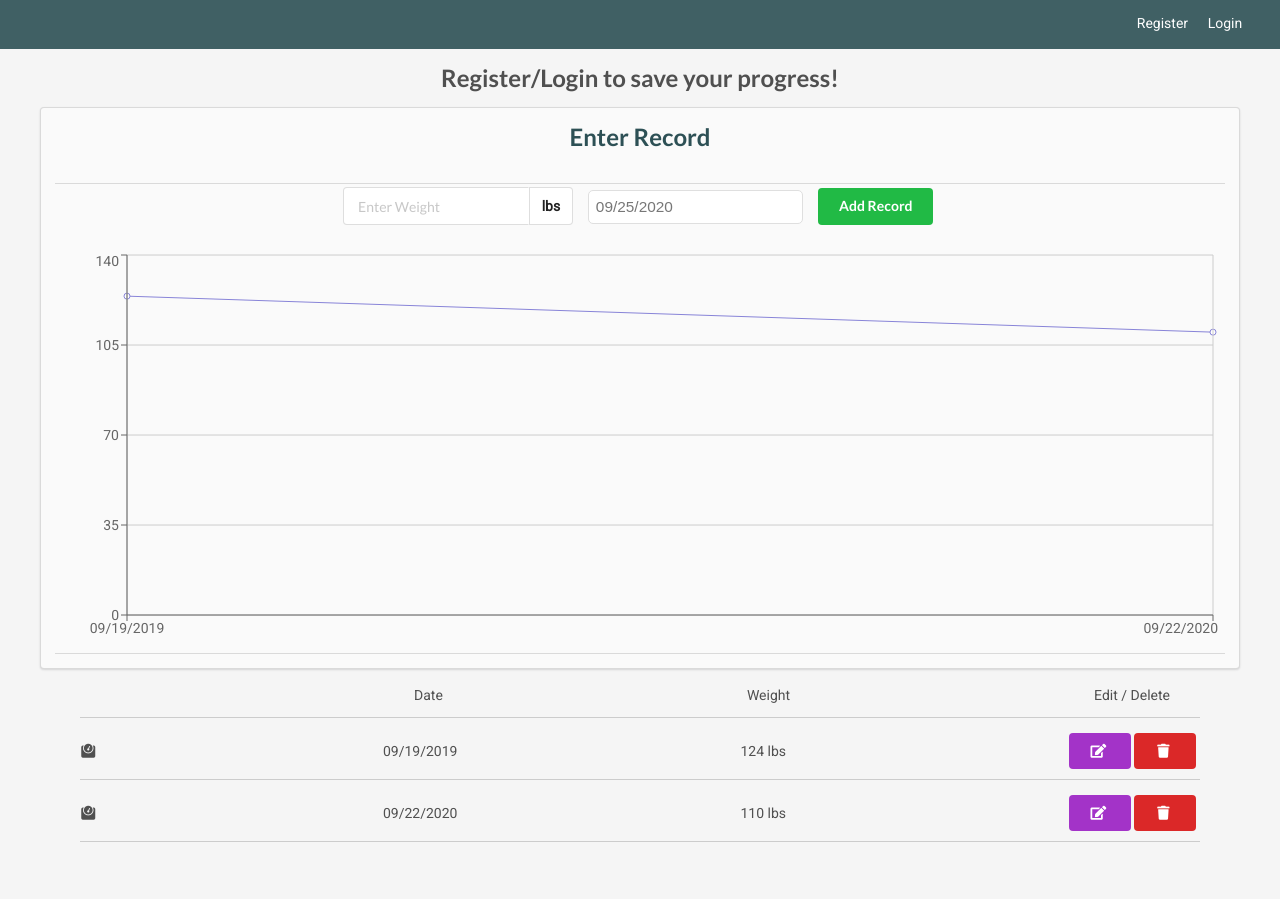
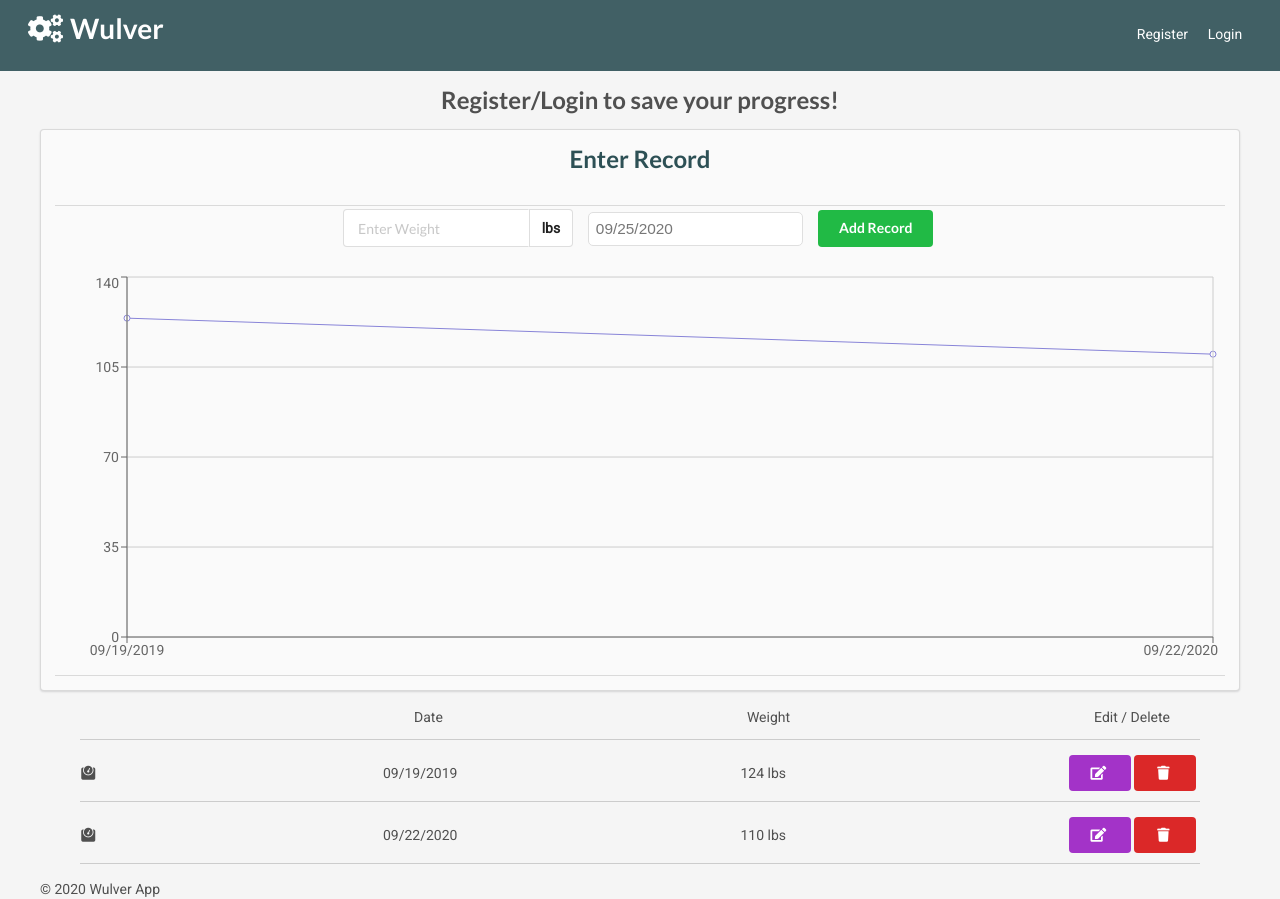
Before and after one commit to isabelchua/wulver, a React (Create React App) app in the folder client/: page / in a window 1280 px wide. Before the commit the page ends 842 px from the top, so only its background shows below. Built offline with nearby package versions, Linux system fonts and the light colour scheme; no server answers.

Commit message:
added header

```diff
--- a/client/src/RecordForm.js
+++ b/client/src/RecordForm.js
@@ -20,6 +20,7 @@ import {
 import Stat from "./Stat";
 import PostContext from "./components/context/postContext";
 import AuthContext from "./components/context/auth/authContext";
+import Footer from "./components/layout/Footer";
 
 function RecordForm() {
 	const postContext = useContext(PostContext);
@@ -282,6 +283,7 @@ function RecordForm() {
 					<Spinner />
 				)}
 			</div>
+			<Footer />
 		</div>
 	);
 }
--- a/client/src/components/context/auth/AuthState.js
+++ b/client/src/components/context/auth/AuthState.js
@@ -29,7 +29,7 @@ const AuthState = props => {
 	// Load user
 	const loadUser = async () => {
 		// @todo - load token into global headers
-		// if local storage exists then setauth to local storage
+		// if local storage exists then set auth to local storage
 		if (localStorage.token) {
 			setAuthToken(localStorage.token);
 		}
--- a/client/src/components/layout/Footer.js
+++ b/client/src/components/layout/Footer.js
@@ -0,0 +1,11 @@
+import React from "react";
+
+function Footer() {
+	return (
+		<div className="footer">
+			<p>© 2020 Wulver App</p>
+		</div>
+	);
+}
+
+export default Footer;
--- a/client/src/components/layout/Navbar.js
+++ b/client/src/components/layout/Navbar.js
@@ -22,7 +22,7 @@ const Navbar = ({ title, icon }) => {
 			<li>Hello {user && user.name}</li>
 			<li>
 				<a onClick={onLogout} href="#!">
-					<i className="fas fa-sign-out-alt"></i>{" "}
+					<i className="sign-out icon"></i>{" "}
 					<span className="hide-sm">Logout</span>
 				</a>
 			</li>
@@ -43,7 +43,7 @@ const Navbar = ({ title, icon }) => {
 	return (
 		<div className="navbar bg-primary">
 			<h1>
-				<i className={icon} /> {title}
+				<i className="cogs icon" /> Wulver
 			</h1>
 			<ul>{isAuthenticated ? authLinks : guestLinks} </ul>
 		</div>
```
